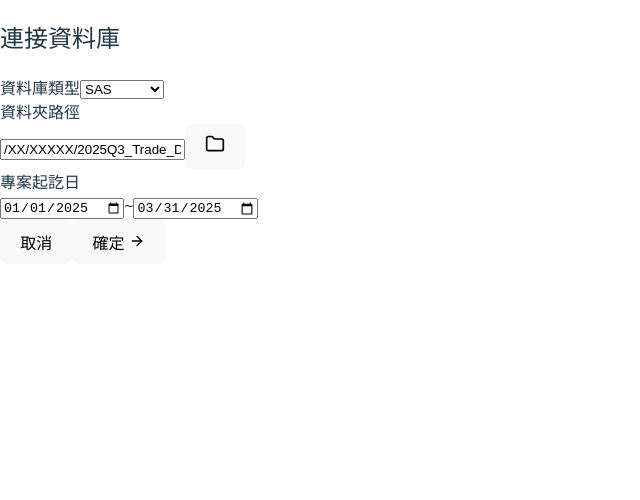
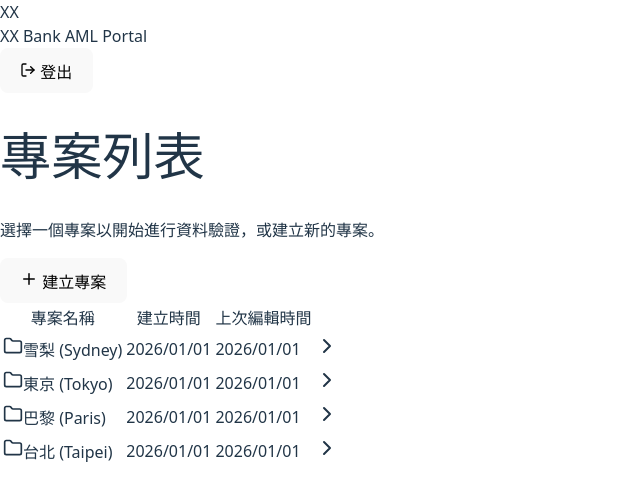
Before and after one commit to Shirley0725/aml-portal-demo2, a React app: page / in a window 1280 px wide. Shown: the top 500 px of the page, without its empty margins (0-640 px from the left). Built offline with nearby package versions, Linux system fonts and the light colour scheme; the HTML template or start-up script is replaced by a standard one.

Commit message:
Update App.tsx

```diff
--- a/src/App.tsx
+++ b/src/App.tsx
@@ -24,7 +24,9 @@ import {
   AlertOctagon,
   History,
   MoreHorizontal,
-  Download
+  Download,
+  Plus,
+  Users
 } from 'lucide-react';
 import {
   BarChart,
@@ -37,7 +39,15 @@ import {
   ResponsiveContainer,
 } from 'recharts';
 
-// --- Mock Data & Types (依照 PDF 內容調整) ---
+// --- Mock Data ---
+
+// 新增：專案列表資料
+const MOCK_PROJECTS = [
+  { id: 1, name: '雪梨 (Sydney)', created: '2026/01/01', lastEdited: '2026/01/01', status: 'Active' },
+  { id: 2, name: '東京 (Tokyo)', created: '2026/01/01', lastEdited: '2026/01/01', status: 'Active' },
+  { id: 3, name: '巴黎 (Paris)', created: '2026/01/01', lastEdited: '2026/01/01', status: 'Active' },
+  { id: 4, name: '台北 (Taipei)', created: '2026/01/01', lastEdited: '2026/01/01', status: 'Active' },
+];
 
 const MOCK_VENDOR_PARAMS = [
   {
@@ -56,22 +66,7 @@ const MOCK_VENDOR_PARAMS = [
     duration: '2026/01/01 ~ 2026/03/31',
     updateTime: '2025-10-10 10:45:45',
   },
-  {
-    id: 'txna1102',
-    schedule: '日跑批',
-    paramName: 'amount',
-    value: '40,000',
-    duration: '2026/01/01 ~ 2026/03/31',
-    updateTime: '2025-10-12 09:00:00',
-  },
-  {
-    id: 'txna1103',
-    schedule: '月跑批',
-    paramName: 'txn_count',
-    value: '50',
-    duration: '2026/01/01 ~ 2026/03/31',
-    updateTime: '2025-10-15 14:20:00',
-  },
+  // ... 其他資料保持不變
 ];
 
 const MOCK_FIELDS = [
@@ -94,49 +89,16 @@ const MOCK_VERIFY_JOBS = [
     status: 'Success',
     simulatedAlerts: 100,
     actualAlerts: 98,
-    type1: 1, // False Positive
-    type2: 1, // False Negative
+    type1: 1,
+    type2: 1,
     params: { code: 'txna1101', limit: '1,000,000' }
   },
-  {
-    id: 'V-2025Q4-002',
-    title: '2025 Q4 參數調整測試',
-    createTime: '2025-11-20 09:00:00',
-    startTime: '2025-11-20 14:00',
-    endTime: '-',
-    status: 'In Progress',
-    simulatedAlerts: 45,
-    actualAlerts: 0,
-    type1: 0,
-    type2: 0,
-    params: { code: 'txna1102', limit: '50,000' }
-  },
-  {
-    id: 'V-2025Q4-003',
-    title: '2025 Q3 回溯測試',
-    createTime: '2025-11-18 16:00:00',
-    startTime: '2025-11-18 09:00',
-    endTime: '2025-11-18 11:00',
-    status: 'Failed',
-    simulatedAlerts: 0,
-    actualAlerts: 0,
-    type1: 0,
-    type2: 0,
-    params: { code: 'txna1101', limit: '1,000,000' }
-  },
+  // ... 其他資料保持不變
 ];
 
 const MOCK_HISTORY = [
   { dbName: 'TCA001', created: '2025-11-19 10:00:00', verifyCount: 100, scenarioCount: 100, range: '2025-01-01~2025-03-03' },
   { dbName: 'TCA002', created: '2025-10-15 09:30:00', verifyCount: 50, scenarioCount: 98, range: '2024-10-01~2024-12-31' },
-];
-
-const CHART_DATA = [
-  { name: '11/13', error: 4, processing: 20, verified: 50 },
-  { name: '11/14', error: 2, processing: 30, verified: 60 },
-  { name: '11/15', error: 5, processing: 25, verified: 55 },
-  { name: '11/16', error: 1, processing: 40, verified: 80 },
-  { name: '11/17', error: 0, processing: 10, verified: 90 },
 ];
 
 // --- Components ---
@@ -163,8 +125,7 @@ const StatusBadge = ({ status }) => {
     失敗: 'bg-red-100 text-red-700 border border-red-200',
     'In Progress': 'bg-blue-100 text-blue-700 border border-blue-200',
     'Not Started': 'bg-gray-100 text-gray-600 border border-gray-200',
-    mapped: 'bg-green-50 text-green-700 border border-green-200',
-    unmapped: 'bg-yellow-50 text-yellow-700 border border-yellow-200',
+    Active: 'bg-green-50 text-green-700 border border-green-200',
   };
   return (
     <span
@@ -181,11 +142,18 @@ const StatusBadge = ({ status }) => {
 
 export default function AMLPortal() {
   // Global State
-  const [appState, setAppState] = useState('connect'); // 'connect' | 'processing' | 'portal'
-  const [activeTab, setActiveTab] = useState('overview'); // 'overview' | 'fields' | 'params' | 'verify' | 'history'
+  // 修改狀態流程: projects -> connect -> processing -> portal
+  const [appState, setAppState] = useState('projects');
+  const [activeTab, setActiveTab] = useState('overview');
+
+  // Project State
+  const [projects, setProjects] = useState(MOCK_PROJECTS);
+  const [currentProject, setCurrentProject] = useState(null);
+  const [isCreatingProject, setIsCreatingProject] = useState(false);
+  const [newProjectName, setNewProjectName] = useState('');
 
   // Data Processing State
-  const [processingStep, setProcessingStep] = useState(0); // 0: Start, 1: Extract, 2: Transform, 3: Load
+  const [processingStep, setProcessingStep] = useState(0);
 
   // Field Mapping State
   const [editingField, setEditingField] = useState(null);
@@ -193,9 +161,30 @@ export default function AMLPortal() {
   // Verification State
   const [selectedVerify, setSelectedVerify] = useState(null);
   const [isCreatingVerify, setIsCreatingVerify] = useState(false);
-  const [verifyTab, setVerifyTab] = useState('report'); // 'setting' | 'report' | 'diff'
+  const [verifyTab, setVerifyTab] = useState('report');
 
-  // --- Logic Simulation ---
+  // --- Helpers ---
+
+  const handleCreateProject = () => {
+    if (!newProjectName) return;
+    const newProj = {
+      id: Date.now(),
+      name: newProjectName,
+      created: new Date().toLocaleDateString('zh-TW'),
+      lastEdited: new Date().toLocaleDateString('zh-TW'),
+      status: 'Active'
+    };
+    setProjects([newProj, ...projects]);
+    setNewProjectName('');
+    setIsCreatingProject(false);
+  };
+
+  const handleSelectProject = (project) => {
+    setCurrentProject(project);
+    setAppState('connect'); // 進入連接資料庫畫面
+  };
+
+  // Logic Simulation
   useEffect(() => {
     if (appState === 'processing') {
       const timer = setInterval(() => {
@@ -213,11 +202,127 @@ export default function AMLPortal() {
 
   // --- Views ---
 
-  // 1. Data Connection View (資料處理 1.0.1)
+  // 0. Project List View (新增的頁面)
+  const renderProjectList = () => (
+    <div className="flex flex-col h-screen w-full bg-gray-50 font-sans">
+      {/* Top Bar for Project List */}
+      <div className="bg-white border-b border-gray-200 px-8 py-4 flex justify-between items-center shadow-sm">
+        <div className="text-xl font-bold text-gray-900 flex items-center gap-2">
+           <div className="w-8 h-8 bg-black rounded-lg flex items-center justify-center text-white font-bold text-sm">XX</div>
+           XX Bank AML Portal
+        </div>
+        <button className="flex items-center gap-2 text-sm text-gray-500 hover:text-gray-900">
+           <LogOut size={16} /> 登出
+        </button>
+      </div>
+
+      <div className="flex-1 overflow-auto p-12">
+        <div className="max-w-6xl mx-auto space-y-8">
+          <div className="flex justify-between items-end">
+            <div>
+              <h1 className="text-3xl font-bold text-gray-900 mb-2">專案列表</h1>
+              <p className="text-gray-500">選擇一個專案以開始進行資料驗證，或建立新的專案。</p>
+            </div>
+            <button
+              onClick={() => setIsCreatingProject(true)}
+              className="bg-black text-white px-6 py-3 rounded-lg text-sm font-medium hover:bg-gray-800 shadow-lg flex items-center gap-2 transition-transform active:scale-95"
+            >
+              <Plus size={18} /> 建立專案
+            </button>
+          </div>
+
+          <div className="bg-white rounded-xl shadow-sm border border-gray-200 overflow-hidden">
+             <table className="w-full text-left">
+               <thead className="bg-gray-50 border-b border-gray-200 text-gray-500 text-xs uppercase font-semibold">
+                 <tr>
+                   <th className="p-6">專案名稱</th>
+                   <th className="p-6">建立時間</th>
+                   <th className="p-6">上次編輯時間</th>
+                   <th className="p-6 w-20"></th>
+                 </tr>
+               </thead>
+               <tbody className="divide-y divide-gray-100 text-sm">
+                 {projects.map((proj) => (
+                   <tr
+                     key={proj.id}
+                     onClick={() => handleSelectProject(proj)}
+                     className="hover:bg-blue-50 cursor-pointer transition-colors group"
+                   >
+                     <td className="p-6">
+                        <div className="font-bold text-gray-900 text-lg group-hover:text-blue-700 flex items-center gap-3">
+                           <Folder className="text-gray-400 group-hover:text-blue-500" size={20} />
+                           {proj.name}
+                        </div>
+                     </td>
+                     <td className="p-6 text-gray-500 font-mono">{proj.created}</td>
+                     <td className="p-6 text-gray-500 font-mono">{proj.lastEdited}</td>
+                     <td className="p-6 text-gray-400 text-right">
+                        <ChevronRight className="group-hover:text-blue-500" />
+                     </td>
+                   </tr>
+                 ))}
+                 {projects.length === 0 && (
+                   <tr>
+                     <td colSpan="4" className="p-12 text-center text-gray-400">
+                        目前沒有專案，請點擊「建立專案」開始使用。
+                     </td>
+                   </tr>
+                 )}
+               </tbody>
+             </table>
+          </div>
+        </div>
+      </div>
+
+      {/* Create Project Modal */}
+      {isCreatingProject && (
+        <div className="absolute inset-0 bg-gray-900/50 flex items-center justify-center z-50 backdrop-blur-sm">
+           <div className="bg-white rounded-xl shadow-2xl w-full max-w-md overflow-hidden animate-fade-in">
+              <div className="px-6 py-4 border-b border-gray-200 flex justify-between items-center bg-gray-50">
+                 <h3 className="font-bold text-gray-900">建立新專案</h3>
+                 <button onClick={() => setIsCreatingProject(false)} className="text-gray-400 hover:text-gray-600"><X size={20}/></button>
+              </div>
+              <div className="p-6 space-y-4">
+                 <div>
+                    <label className="block text-sm font-bold text-gray-700 mb-2">專案名稱</label>
+                    <input
+                      type="text"
+                      placeholder="請輸入專案名稱 (例如: 倫敦分行)"
+                      className="w-full border border-gray-300 rounded-lg px-4 py-3 text-sm focus:ring-2 focus:ring-blue-500 outline-none"
+                      value={newProjectName}
+                      onChange={(e) => setNewProjectName(e.target.value)}
+                      autoFocus
+                    />
+                 </div>
+                 <div className="pt-2 flex justify-end gap-3">
+                    <button onClick={() => setIsCreatingProject(false)} className="px-4 py-2 text-sm text-gray-600 font-medium hover:bg-gray-100 rounded-lg">取消</button>
+                    <button onClick={handleCreateProject} className="px-4 py-2 text-sm text-white font-medium bg-black hover:bg-gray-800 rounded-lg">確定建立</button>
+                 </div>
+              </div>
+           </div>
+        </div>
+      )}
+    </div>
+  );
+
+  // 1. Data Connection View (修改過，加入返回專案列表)
   const renderConnect = () => (
-    <div className="flex flex-col h-screen w-full bg-gray-50 items-center justify-center font-sans">
+    <div className="flex flex-col h-screen w-full bg-gray-50 items-center justify-center font-sans relative">
+      <button
+        onClick={() => { setAppState('projects'); setCurrentProject(null); }}
+        className="absolute top-8 left-8 flex items-center gap-2 text-gray-500 hover:text-gray-900 transition-colors"
+      >
+        <ArrowLeft size={20} /> 返回專案列表
+      </button>
+
       <div className="bg-white p-10 rounded-xl shadow-xl border border-gray-200 w-full max-w-lg">
-        <h2 className="text-2xl font-bold text-center text-gray-900 mb-8">連接資料庫</h2>
+        <div className="text-center mb-8">
+           <div className="inline-flex items-center gap-2 px-3 py-1 bg-blue-50 text-blue-700 rounded-full text-xs font-bold mb-3">
+              <Folder size={12} /> {currentProject?.name}
+           </div>
+           <h2 className="text-2xl font-bold text-gray-900">連接資料庫</h2>
+           <p className="text-gray-500 text-sm mt-2">請設定此專案的資料來源以進行分析</p>
+        </div>
 
         <div className="space-y-6">
           <div>
@@ -253,7 +358,10 @@ export default function AMLPortal() {
           </div>
 
           <div className="pt-4 flex gap-4">
-            <button className="flex-1 bg-white hover:bg-gray-50 text-gray-700 font-medium py-3 rounded-lg border border-gray-300 transition-colors">
+            <button
+              onClick={() => setAppState('projects')}
+              className="flex-1 bg-white hover:bg-gray-50 text-gray-700 font-medium py-3 rounded-lg border border-gray-300 transition-colors"
+            >
               取消
             </button>
             <button
@@ -268,7 +376,7 @@ export default function AMLPortal() {
     </div>
   );
 
-  // 2. Data Processing View (資料處理 1.1)
+  // 2. Data Processing View (保持不變)
   const renderProcessing = () => (
     <div className="flex flex-col h-screen w-full bg-gray-50 items-center justify-center font-sans">
       <div className="bg-white p-12 rounded-xl shadow-xl border border-gray-200 w-full max-w-3xl">
@@ -349,7 +457,7 @@ export default function AMLPortal() {
     </div>
   );
 
-  // 3. Portal Views
+  // 3. Portal Views (保持不變)
 
   // 3.1 總覽 (Dashboard)
   const renderOverview = () => (
@@ -992,6 +1100,7 @@ if (row.Txn_Type !== '999') {
 
   // --- Layout Render ---
 
+  if (appState === 'projects') return renderProjectList();
   if (appState === 'connect') return renderConnect();
   if (appState === 'processing') return renderProcessing();
 
@@ -1003,6 +1112,9 @@ if (row.Txn_Type !== '999') {
           <div className="text-white font-bold text-lg tracking-wide flex items-center gap-2">
             <Activity className="text-blue-500" />
             AML Portal
+          </div>
+          <div className="text-gray-500 text-xs mt-2 flex items-center gap-1">
+             <Folder size={12} /> {currentProject?.name}
           </div>
         </div>
 
@@ -1030,13 +1142,13 @@ if (row.Txn_Type !== '999') {
         </nav>
 
         <div className="p-4 border-t border-gray-800">
-          <div className="flex items-center gap-3 text-gray-400 group cursor-pointer hover:text-white transition-colors" onClick={() => setAppState('connect')}>
+          <div className="flex items-center gap-3 text-gray-400 group cursor-pointer hover:text-white transition-colors" onClick={() => { setAppState('projects'); setCurrentProject(null); }}>
              <div className="w-8 h-8 rounded-full bg-blue-900 flex items-center justify-center text-blue-200 font-bold text-xs">
               U1
             </div>
             <div className="text-sm overflow-hidden flex-1">
               <div className="text-gray-300 font-medium truncate">User001</div>
-              <div className="text-xs">登出</div>
+              <div className="text-xs">返回專案列表</div>
             </div>
             <LogOut size={16} />
           </div>
@@ -1062,7 +1174,7 @@ if (row.Txn_Type !== '999') {
                onClick={() => setAppState('connect')}
                className="text-sm bg-black text-white px-4 py-2 rounded-lg hover:bg-gray-800 transition-colors flex items-center gap-2"
              >
-               串接新資料源
+               重新串接資料源
              </button>
            )}
         </header>
```
